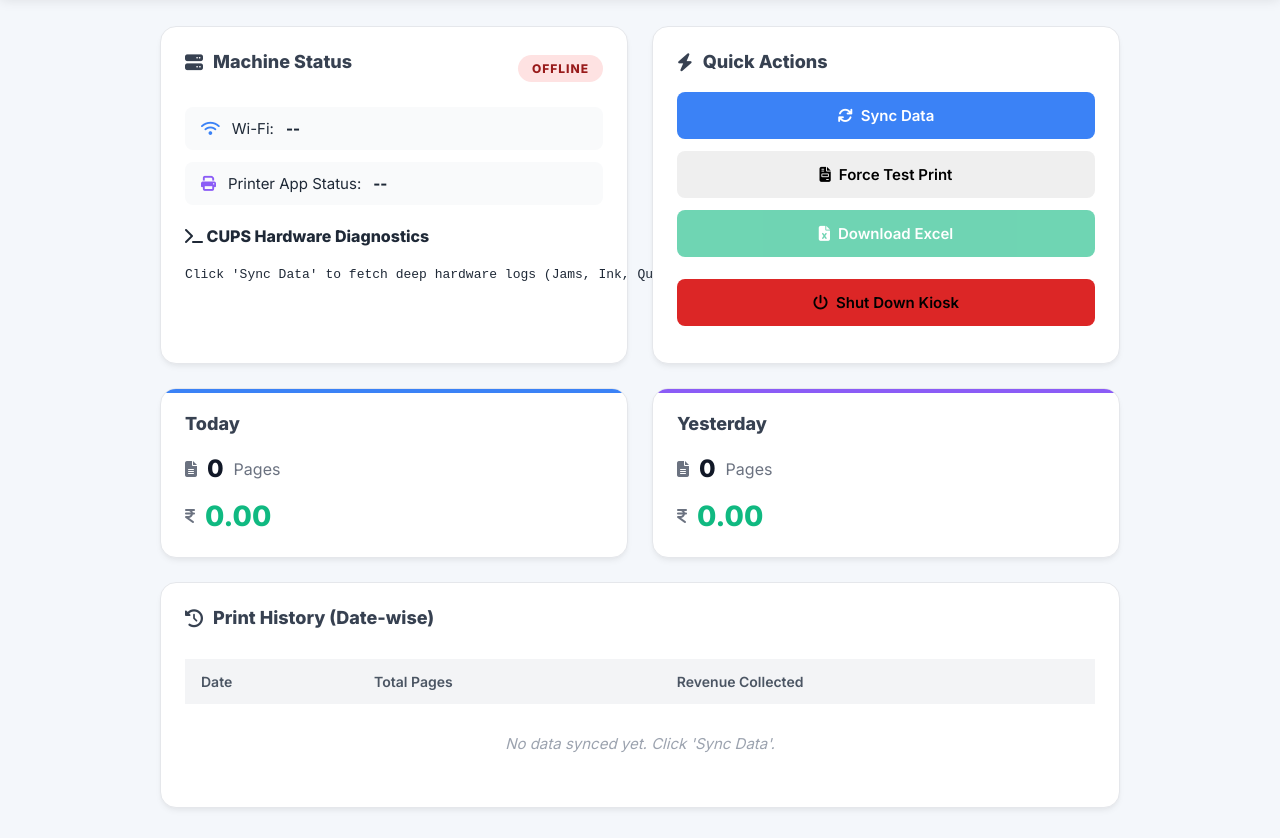
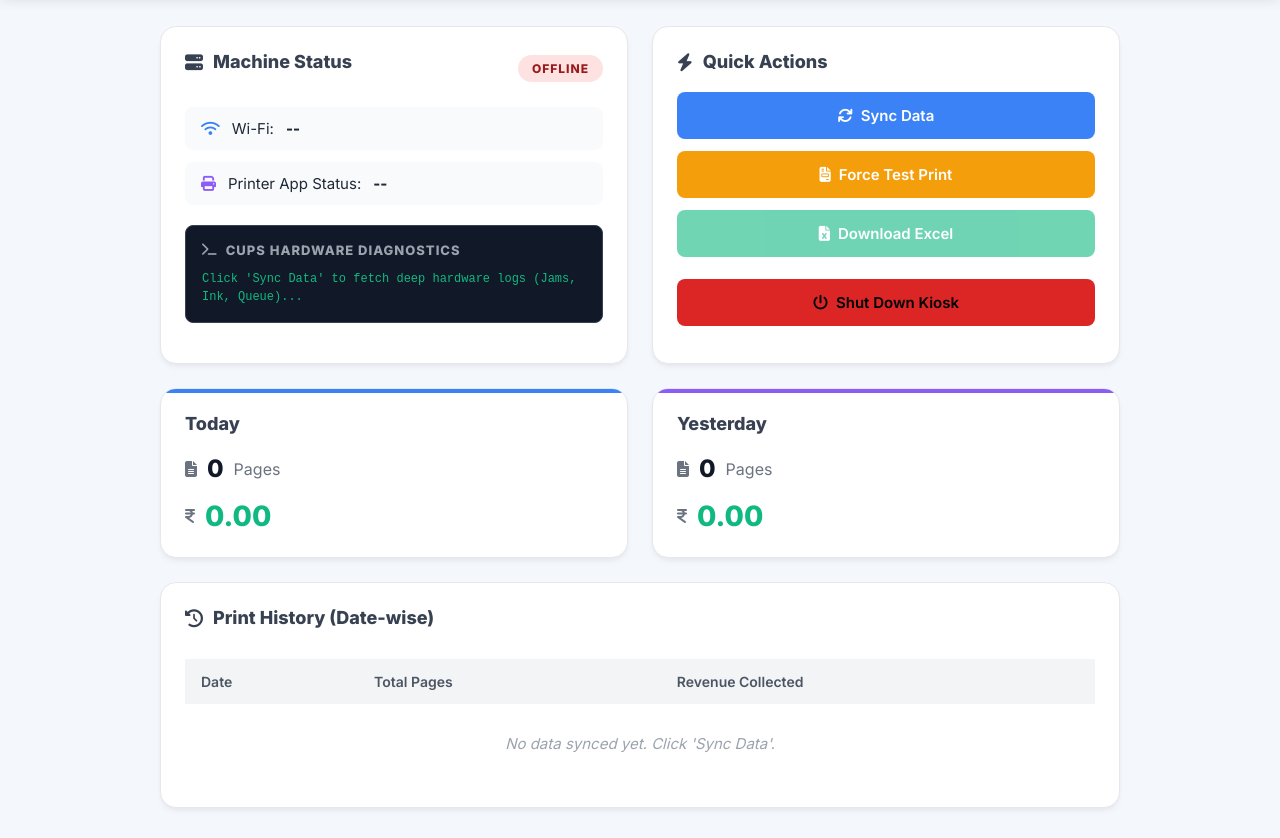
Before and after one commit to Ebots01/kiosk-monitor-server, a website: page public/index.html in a window 1280 px wide. Shown: the part 65-903 px from the top of the page. Drawn offline with nearby package versions, Linux system fonts and the light colour scheme; no server answers.

Commit message:
Add styles for printer diagnostics terminal
Added styles for the printer diagnostics terminal including layout, colors, and typography.

```diff
--- a/public/style.css
+++ b/public/style.css
@@ -37,6 +37,42 @@
     padding: 6px 12px;
     border-radius: 6px;
     font-size: 14px;
+}
+/* Printer Diagnostics Terminal */
+.printer-terminal {
+    margin-top: 20px;
+    background: #111827;
+    color: #10b981;
+    padding: 16px;
+    border-radius: 8px;
+    font-family: 'Courier New', Courier, monospace;
+    font-size: 12px;
+    max-height: 220px;
+    overflow-y: auto;
+    border: 1px solid #374151;
+}
+.printer-terminal h4 {
+    color: #9ca3af;
+    margin: 0 0 12px 0;
+    font-family: 'Inter', sans-serif;
+    font-size: 13px;
+    display: flex;
+    align-items: center;
+    gap: 8px;
+    text-transform: uppercase;
+    letter-spacing: 1px;
+}
+.printer-terminal pre {
+    margin: 0;
+    white-space: pre-wrap;
+    line-height: 1.5;
+}
+.btn-warning {
+    background-color: #f59e0b;
+    color: white;
+}
+.btn-warning:hover:not(:disabled) {
+    background-color: #d97706;
 }
 
 /* Dashboard Layout */
```
